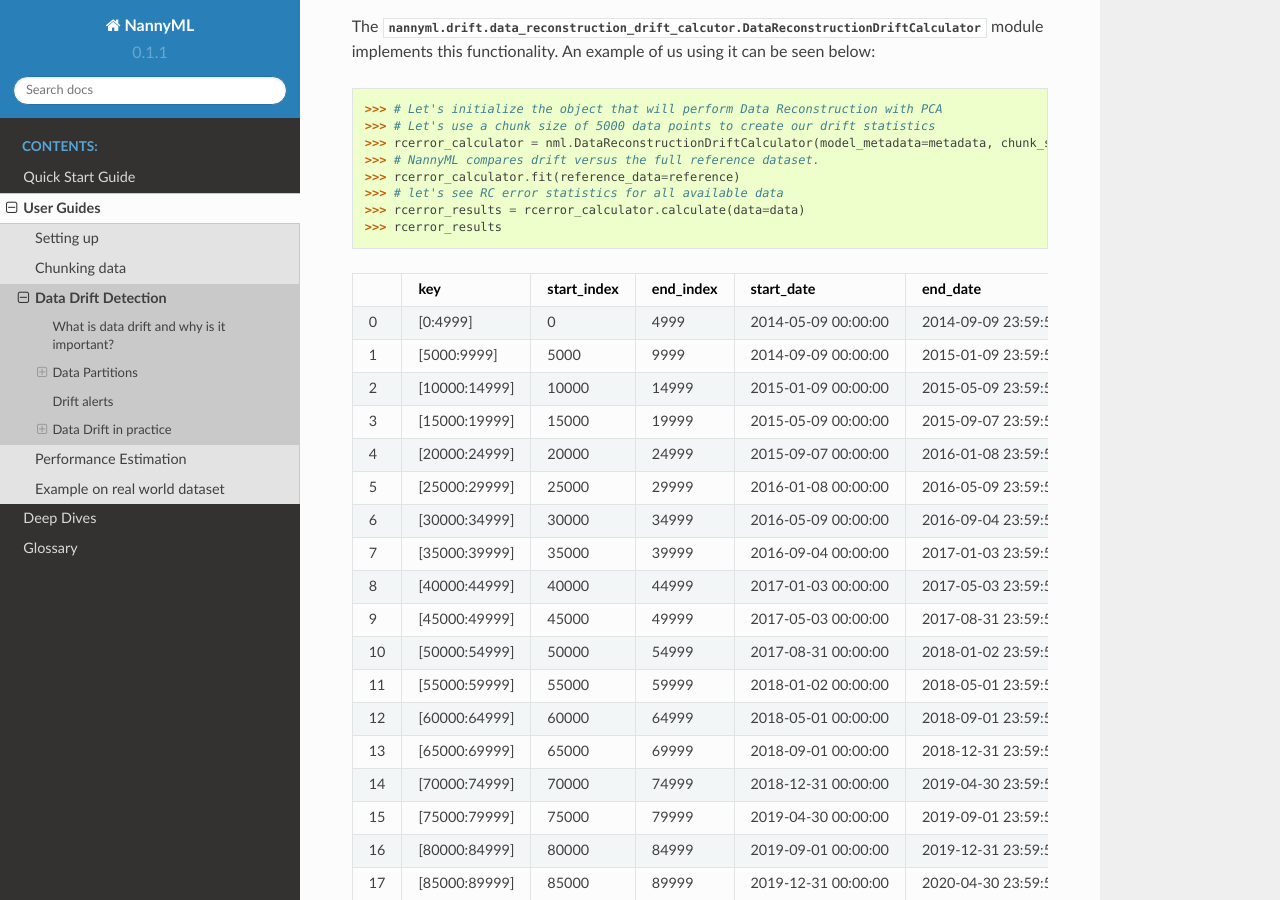
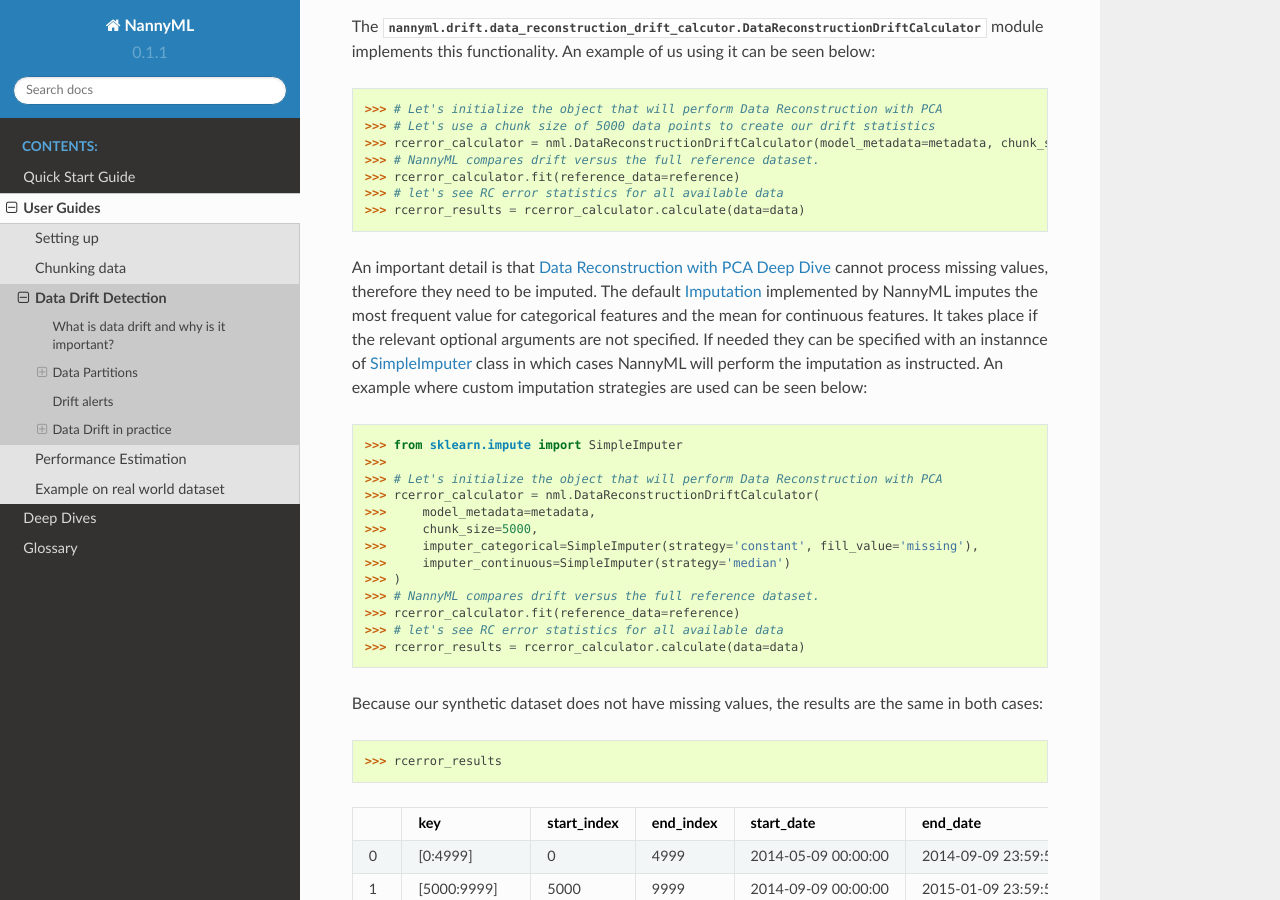
Before and after one commit to NannyML/nannyml, a Sphinx documentation site: the page built from docs/guides/data_drift.rst, in a window 1280 px wide and 900 px high, scrolled down 13732 px. Built offline with Sphinx 7.4.7 and the Read the Docs theme 2.0.0, drawn with Linux system fonts in a browser that asks for light colours; pages that are not in the unit, such as notebooks, are missing from menus.

Commit message:
update docs to describe missing value funcitonality

```diff
--- a/docs/deep_dive/data_reconstruction.rst
+++ b/docs/deep_dive/data_reconstruction.rst
@@ -168,9 +168,9 @@
 complex changes in our data. The algorithm implementing Data Reconstruction with PCA
 works in three steps described below.
 
-The first step is data preparation and includes
-frequency encoding and scaling the data. Frequency encoding is used
-to convert all categorical features into numbers. The next thing we do
+The first step is data preparation and includes missing values :term:`Imputation`,
+frequency encoding and scaling the data. Missing values need to be imputed because using PCA requires it.
+Frequency encoding is used to convert all categorical features into numbers. The next thing to do
 is standardize all features to 0 mean and unit variance. This makes sure that all features
 contribute to PCA on equal footing.
 
--- a/docs/glossary.rst
+++ b/docs/glossary.rst
@@ -63,6 +63,9 @@
                 A technical identifier such as a globally unique identifier (GUID).
                 A hash of some (or all) of your column values, using a hashing function with appropriate collision properties, e.g. the SHA-2 and SHA-3 families.
                 A concatenation of your dataset name and a row number.
+
+    Imputation
+        The process of substituting missing values with actual values on a dataset.
 
     Model
         Definition of a model.
--- a/docs/guides/data_drift.rst
+++ b/docs/guides/data_drift.rst
@@ -324,7 +324,8 @@
 values get outside the range observed in the reference partition.
 
 The :py:class:`nannyml.drift.data_reconstruction_drift_calcutor.DataReconstructionDriftCalculator`
-module implements this functionality. An example of us using it can be seen below:
+module implements this functionality.
+An example of us using it can be seen below:
 
 
 .. code-block:: python
@@ -336,6 +337,36 @@
     >>> rcerror_calculator.fit(reference_data=reference)
     >>> # let's see RC error statistics for all available data
     >>> rcerror_results = rcerror_calculator.calculate(data=data)
+
+
+An important detail is that :ref:`Data Reconstruction with PCA Deep Dive<data-reconstruction-pca>` cannot process missing values,
+therefore they need to be imputed. The default :term:`Imputation` implemented by NannyML imputes
+the most frequent value for categorical features and the mean for continuous features. It takes place if the relevant optional
+arguments are not specified. If needed they can be specified with an instannce of `SimpleImputer`_ class
+in which cases NannyML will perform the imputation as instructed. An example where custom imputation strategies are used can be seen below:
+
+
+.. code-block:: python
+
+    >>> from sklearn.impute import SimpleImputer
+    >>>
+    >>> # Let's initialize the object that will perform Data Reconstruction with PCA
+    >>> rcerror_calculator = nml.DataReconstructionDriftCalculator(
+    >>>     model_metadata=metadata,
+    >>>     chunk_size=5000,
+    >>>     imputer_categorical=SimpleImputer(strategy='constant', fill_value='missing'),
+    >>>     imputer_continuous=SimpleImputer(strategy='median')
+    >>> )
+    >>> # NannyML compares drift versus the full reference dataset.
+    >>> rcerror_calculator.fit(reference_data=reference)
+    >>> # let's see RC error statistics for all available data
+    >>> rcerror_results = rcerror_calculator.calculate(data=data)
+
+
+Because our synthetic dataset does not have missing values, the results are the same in both cases:
+
+.. code-block:: python
+
     >>> rcerror_results
 
 +----+---------------+---------------+-------------+---------------------+---------------------+-------------+------------------------+-------------------+-------------------+---------+
@@ -393,3 +424,5 @@
 
 The mutlrivariate drift results provide a consice summary of where data drift
 is happening in our input data.
+
+.. _SimpleImputer: https://scikit-learn.org/stable/modules/generated/sklearn.impute.SimpleImputer.html
```
Also changed, not shown: docs/examples/Guide Data Drift.ipynb.
